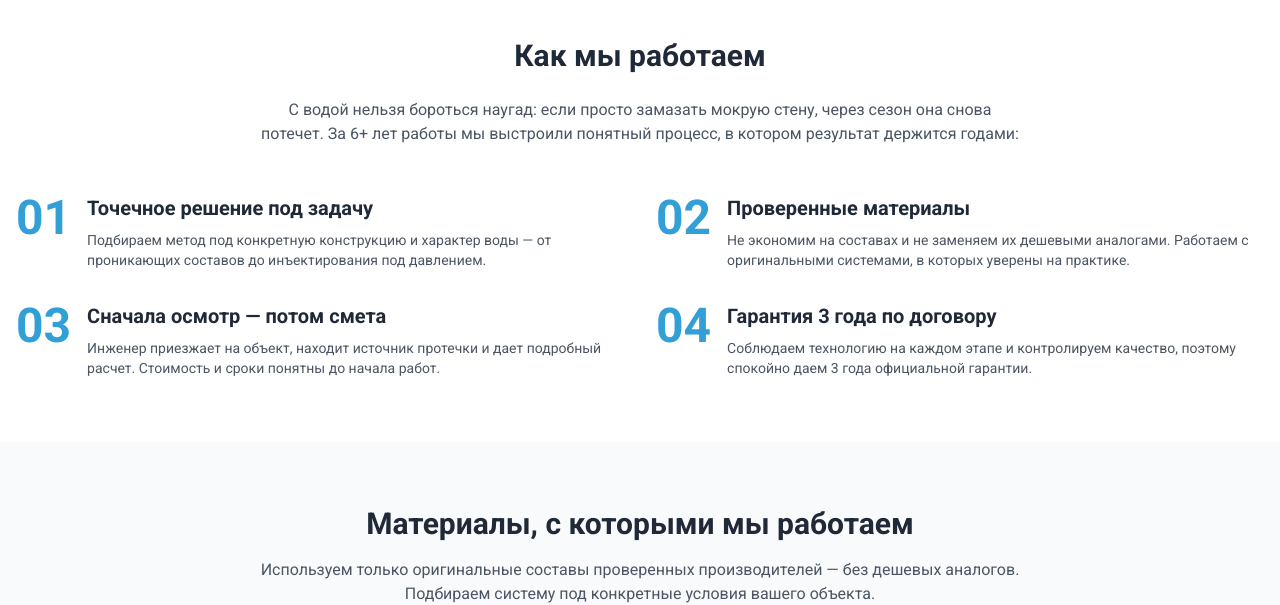
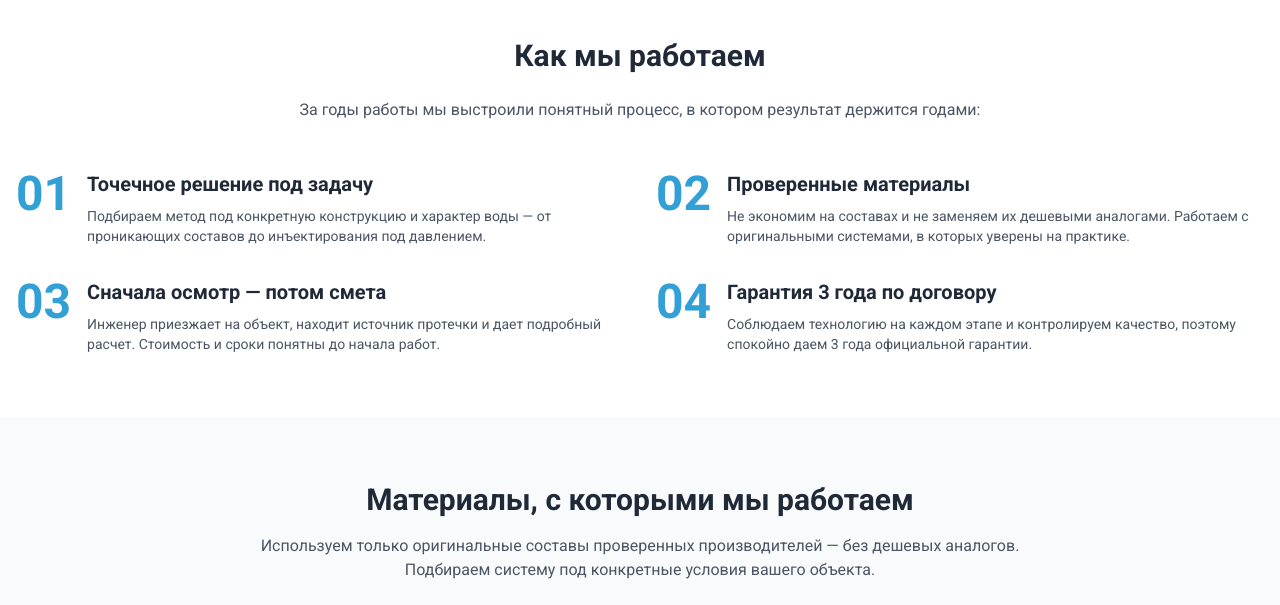
Before and after one commit to shkiperak/websp, a plain HTML site: page index.html in a window 1280 px wide. Shown: the part 2892-3497 px from the top of the page. Drawn offline with nearby package versions, Linux system fonts and the light colour scheme.

Commit message:
Update index.html

```diff
--- a/index.html
+++ b/index.html
@@ -262,7 +262,7 @@ fontFamily: { sans: ['Roboto', 'sans-serif'] }
 <img src="img/rabotnik2.png" alt="Мастер за работой" class="w-full h-full object-contain" loading="lazy">
 </div>
 <h2 class="text-3xl font-bold text-center mb-6">Как мы работаем</h2>
-<p class="text-center text-gray-600 max-w-3xl mx-auto mb-12">С водой нельзя бороться наугад: если просто замазать мокрую стену, через сезон она снова потечет. За 6+ лет работы мы выстроили понятный процесс, в котором результат держится годами:</p>
+<p class="text-center text-gray-600 max-w-3xl mx-auto mb-12">За годы работы мы выстроили понятный процесс, в котором результат держится годами:</p>
 <div class="grid grid-cols-1 md:grid-cols-2 gap-8">
 <div class="flex gap-4">
 <div class="text-brand-blue text-5xl font-bold opacity-80">01</div>
```
